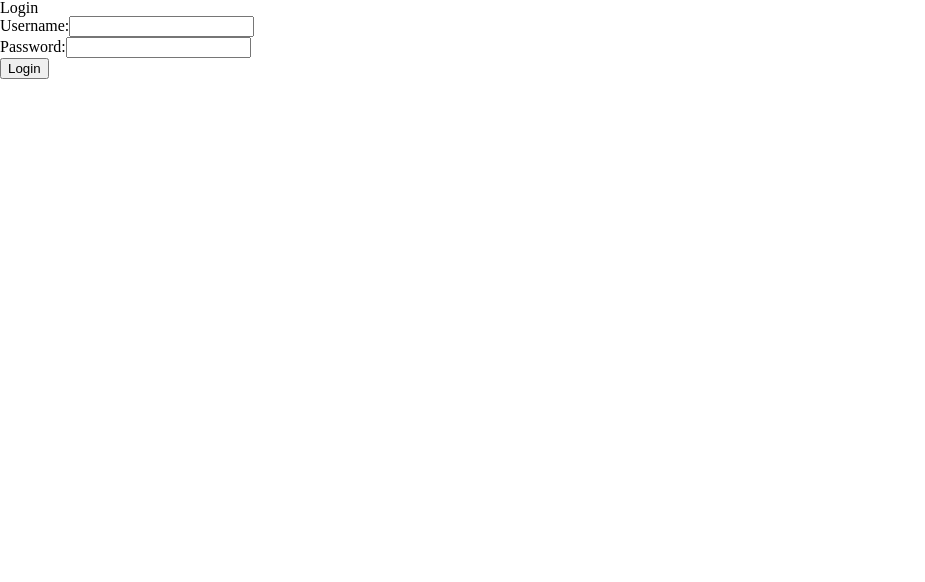
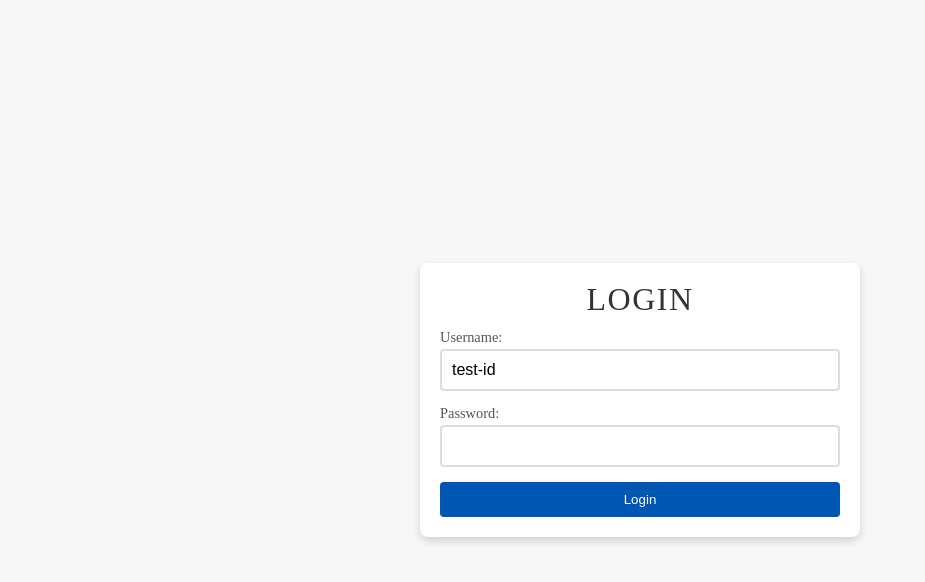
Before and after one commit to Doohwancho/ecommerce_monolith, a React (Vite) app in the folder front/ecommerce/: page /login in a window 1280 px wide. Shown: the top 582 px of the page, without its empty margins (0-925 px from the left). Built offline with nearby package versions, Linux system fonts and the light colour scheme.

Commit message:
front-authentication-style-6: styled applied on login page

```diff
--- a/front/ecommerce/src/pages/Login.tsx
+++ b/front/ecommerce/src/pages/Login.tsx
@@ -1,6 +1,80 @@
 import React, { useState } from 'react';
 import { useMutation, UseMutationResult } from 'react-query';
 import { useNavigate } from 'react-router-dom';
+import styled from 'styled-components';
+
+// Reuse the styled components from the Register component
+const FormContainer = styled.div`
+  display: grid;
+  place-items: center;
+  height: 100vh;
+  background-color: #f7f7f7;
+`;
+
+const FormTitle = styled.h2`
+  font-size: 2rem;
+  color: #333;
+  // margin-bottom: 20px;
+  text-align: center;
+  text-transform: uppercase;
+  letter-spacing: 1.5px;
+`;
+
+const Form = styled.form`
+  display: grid;
+  grid-gap: 15px;
+  width: 100%;
+  max-width: 400px;
+  padding: 20px;
+  border-radius: 8px;
+  background: white;
+  box-shadow: 0 4px 8px rgba(0, 0, 0, 0.15);
+`;
+
+const FormGroup = styled.div`
+  display: flex;
+  flex-direction: column;
+`;
+
+const Label = styled.label`
+  font-size: 0.9rem;
+  color: #555;
+  margin-bottom: 5px;
+`;
+
+const Input = styled.input`
+  padding: 10px;
+  border: 2px solid #ddd;
+  border-radius: 4px;
+  font-size: 1rem;
+  &:focus {
+    border-color: #a4c9f3;
+    outline: none;
+  }
+`;
+
+const Button = styled.button`
+  padding: 10px;
+  background-color: #0056b3;
+  color: white;
+  border: none;
+  border-radius: 4px;
+  cursor: pointer;
+  transition: background-color 0.3s;
+  &:hover {
+    background-color: #003d82;
+  }
+`;
+
+const ErrorMessage = styled.p`
+  color: red;
+`;
+
+// const LoadingMessage = styled.p`
+//   color: #0275d8; // Bootstrap's info color
+//   font-size: 1rem;
+//   text-align: center;
+// `;
 
 interface LoginRequestDTO {
     'username': string;
@@ -9,7 +83,7 @@ interface LoginRequestDTO {
 
 // Assuming a simple login with username and password
 const initialLoginData = {
-    username: '',
+    username: 'test-id',
     password: '',
   };
 
@@ -66,34 +140,22 @@ const Login: React.FC = () => {
   };
 
   return (
-    <div>
-      <h2>Login</h2>
-      <form onSubmit={handleSubmit}>
-        <div>
-          <label htmlFor="username">Username:</label>
-          <input
-            type="text"
-            id="username"
-            name="username"
-            value={loginData.username}
-            onChange={handleChange}
-          />
-        </div>
-        <div>
-          <label htmlFor="password">Password:</label>
-          <input
-            type="password"
-            id="password"
-            name="password"
-            value={loginData.password}
-            onChange={handleChange}
-          />
-        </div>
-        <button type="submit">Login</button>
-      </form>
-      {isLoading && <p>Logging in...</p>}
-      {isError && <p>Error: {error.message}</p>}
-    </div>
+    <FormContainer>
+      <Form onSubmit={handleSubmit}>
+        <FormTitle>Login</FormTitle>
+        <FormGroup>
+          <Label htmlFor="username">Username:</Label>
+          <Input type="text" id="username" name="username" value={loginData.username} onChange={handleChange} />
+        </FormGroup>
+        <FormGroup>
+          <Label htmlFor="password">Password:</Label>
+          <Input type="password" id="password" name="password" value={loginData.password} onChange={handleChange} />
+        </FormGroup>
+        <Button type="submit">Login</Button>
+      </Form>
+      {/* {isLoading && <LoadingMessage>Logging in...</LoadingMessage>} */}
+      {isError && <ErrorMessage>Error: {error.message}</ErrorMessage>}
+    </FormContainer>
   );
 };
 
```
